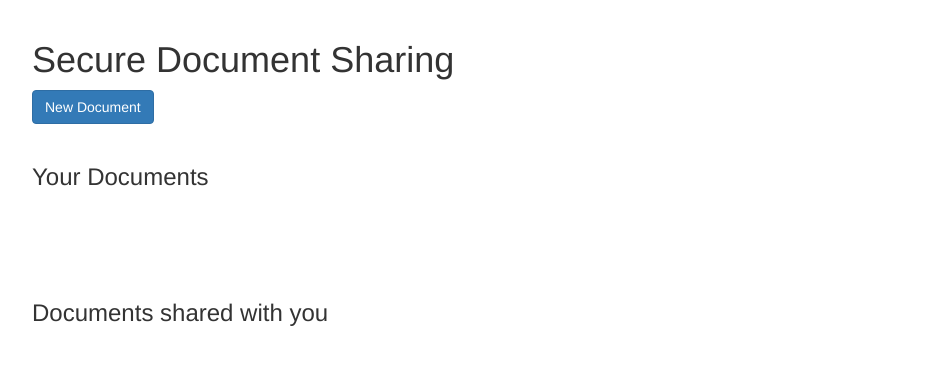
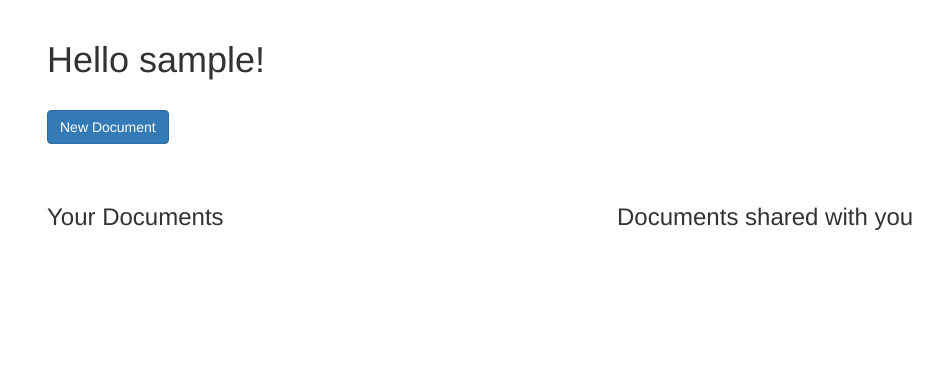
Before and after one commit to OwenKane/FinalYearProject, a Django app: page / in a window 1280 px wide. Shown: the part 52-417 px from the top of the page, without its empty margins (38-981 px from the left). Run offline with Django 3.2, Linux system fonts and the light colour scheme; the visitor is signed in with stand-in values (Sample User, id 1); data that the repository does not hold is empty; some libraries are stand-ins or nearby versions.

Commit message:
more bootstap

```diff
--- a/SecureDoc/posts/templates/posts/home.html
+++ b/SecureDoc/posts/templates/posts/home.html
@@ -10,9 +10,15 @@
 
     {% block content %}
 
-    <h1>Secure Document Sharing</h1>
+    <div class="container">
+        <h1>Hello {{user}}!</h1>
+        <br/>
         <a input class="btn btn-primary" href="{% url 'posts:create' %}">New Document</a>
+    </div>
 
+    <div class="container-fluid">
+        <div class="row">
+            <div class="col-lg-6">
 
                 <br/><br/>
                 <h3>Your Documents</h3>
@@ -28,7 +34,9 @@
                      </tr>
                     {% endfor %}
                 </table>
+            </div>
 
+            <div class="col-lg-6">
 
                 <br/><br/>
                 <h3>Documents shared with you</h3>
@@ -44,6 +52,9 @@
                      </tr>
                     {% endfor %}
                 </table>
+            </div>
+        </div>
+    </div>
 
 
     {% endblock %}}
```
Also changed, not shown: SecureDoc/posts/templates/posts/post_detail.html (indentation only). Lines whose indentation alone changed are shown as unchanged.
